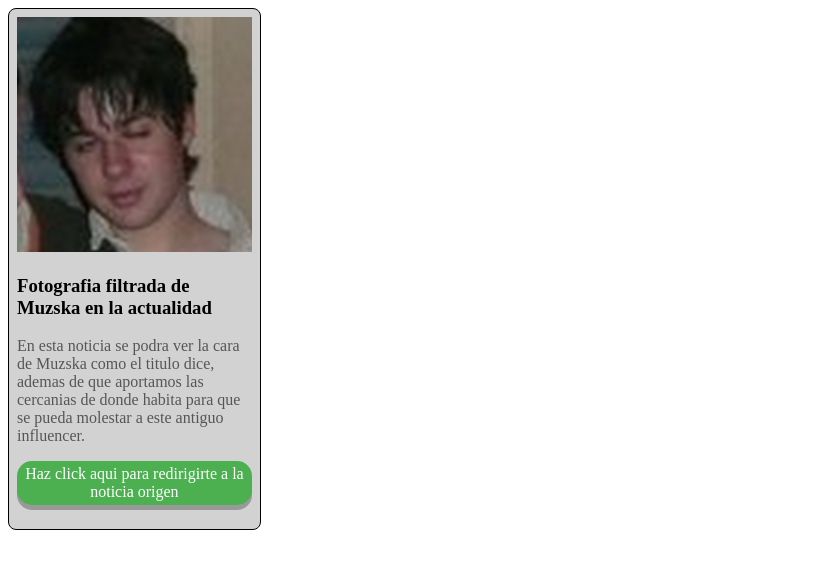
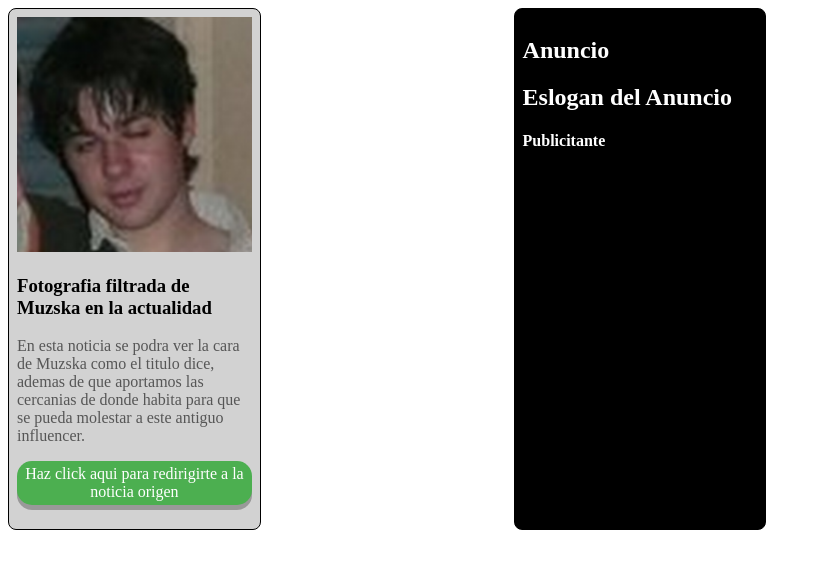
Before and after one commit to AlKevinMun/Posicionamiento, a plain HTML site: page Ejercicio_Posicionamiento.html in a window 1280 px wide. Shown: the whole page, without its empty margins (0-821 px from the left). Drawn offline with Linux system fonts and the light colour scheme.

Commit message:
Tarjeta finalizada, inicio banner

```diff
--- a/Ejercicio_Posicionamiento.html
+++ b/Ejercicio_Posicionamiento.html
@@ -10,8 +10,16 @@
       <div class="item">
         <img src="img/Muzska.png">
         <h3>Fotografia filtrada de Muzska en la actualidad</h3>
-        <p>En esta noticia se podra ver la cara de Muzska como el titulo dice, ademas de que aportamos las cercanias de donde habita para que se pueda molestar a este antiguo influencer.</p>
+        <p id="noticia">En esta noticia se podra ver la cara de Muzska como el titulo dice, ademas de que aportamos las cercanias de donde habita para que se pueda molestar a este antiguo influencer.</p>
         <a href="https://www.youtube.com/watch?v=mCdA4bJAGGk"><div class="button"> Haz click aqui para redirigirte a la noticia origen</div></a>
+      </div>
+
+      <div class=""> </div>
+
+      <div class="item_2">
+      <h2>Anuncio</h2>
+      <h2>Eslogan del Anuncio</h2>
+      <h4>Publicitante</h4>
       </div>
   </body>
 </html>
--- a/style_Ejercicio.css
+++ b/style_Ejercicio.css
@@ -20,7 +20,7 @@
   box-shadow: 0 4px 8px 0 rgba(0, 0, 0, 0.2), 0 6px 20px 0 rgba(0, 0, 0, 0.19);
 }
 
-p{
+#noticia{
 color: #565656;
 }
 
@@ -50,3 +50,24 @@ img{
   box-shadow: 0 5px #666;
   transform: translateY(4px);
 }
+
+
+
+.item_2{
+  position: relative;
+  border-radius: 0.5em;
+  border: thin solid black;
+  background-color: #d2d2d2;
+  padding: 0.5em;
+  margin: 0;
+  color: white;
+  background-image: url("img/negro.jpg");
+}
+
+.item_2:hover{
+  box-shadow: 0 4px 8px 0 rgba(0, 0, 0, 0.2), 0 6px 20px 0 rgba(0, 0, 0, 0.19);
+}
+
+h2{
+  margin
+}
```
